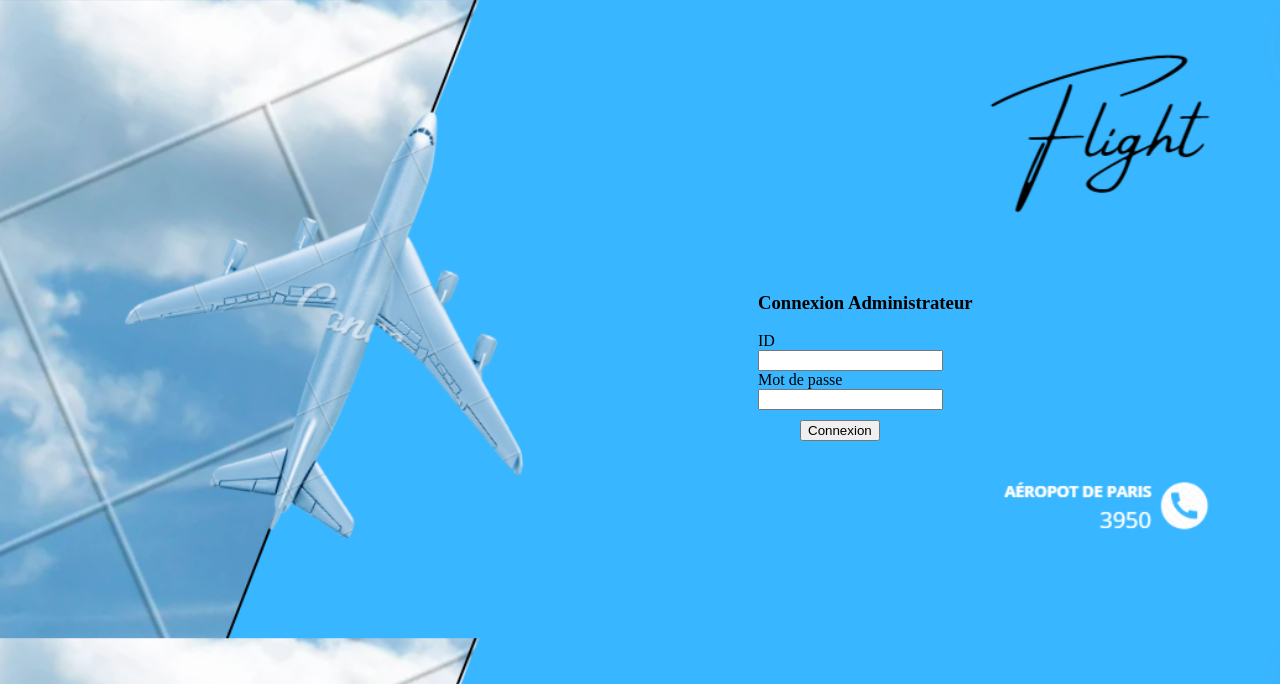
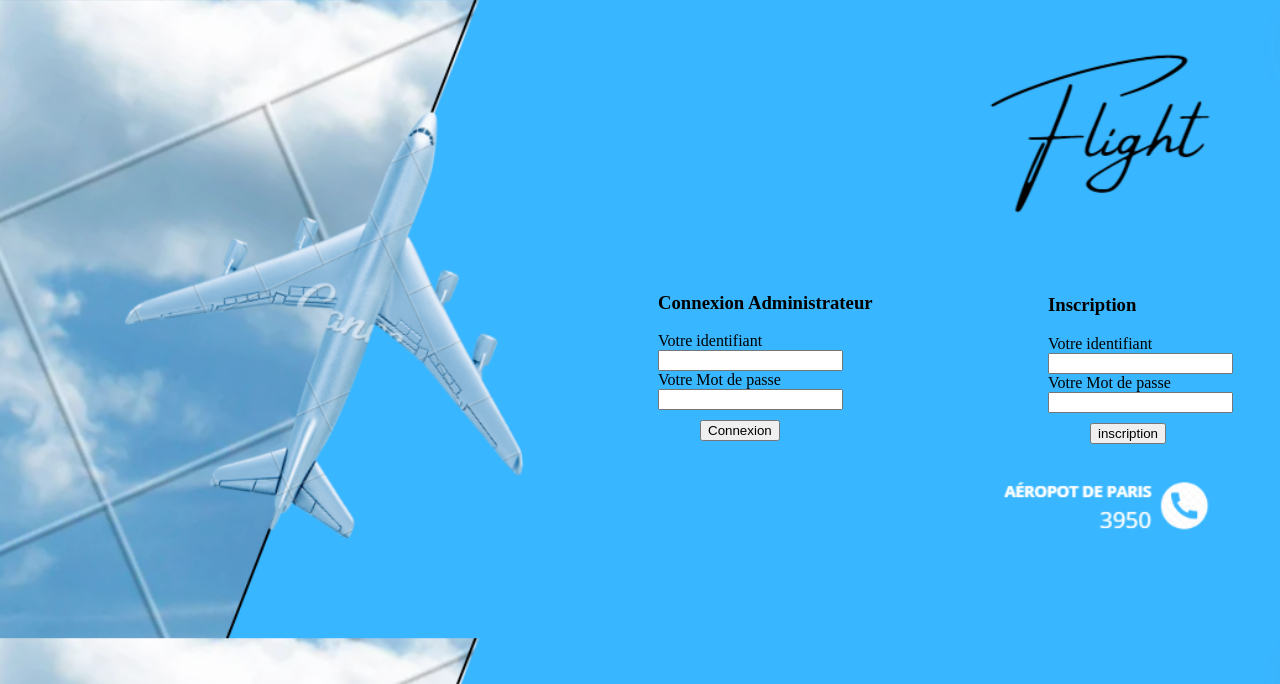
Before and after one commit to HarounaCamara007/Site_Aeroport, a PHP site: page /Projet_DevOps/site_aeroport/index.php in a window 1280 px wide. Shown: the top 684 px of the page. Run offline with PHP 8.4, Linux system fonts and the light colour scheme.

Commit message:
Site aéroport v2 avec connexion et inscription

```diff
--- a/Public/css/index.css
+++ b/Public/css/index.css
@@ -7,7 +7,7 @@ margin-bottom: 20px;
 
 #formulaire_connexion{
     position: relative;
-    left: 750px;
+    left: 650px;
     top: 265px;
 }
 
@@ -16,3 +16,15 @@ margin-bottom: 20px;
     margin-top: 10px;
     left: 42px;
 }
+
+.form_inscription{
+    position: relative;
+    left: 1040px;
+    top: 99px;
+}
+
+#bouton_inscription{
+    position: relative;
+    margin-top: 10px;
+    left: 42px;
+}
--- a/View/page_liste_passager.php
+++ b/View/page_liste_passager.php
@@ -4,7 +4,7 @@
     <meta charset="UTF-8">
     <meta name="viewport" content="width=device-width, initial-scale=1.0">
     <link rel="stylesheet" href="../Public/css/page_liste_passager.css">
-    <title>Document</title>
+    <title>Aeroport de Paris</title>
 </head>
 <body>
 
--- a/View/page_liste_vol.php
+++ b/View/page_liste_vol.php
@@ -4,7 +4,7 @@
     <meta charset="UTF-8">
     <meta name="viewport" content="width=device-width, initial-scale=1.0">
     <link rel="stylesheet" href="../Public/css/page_liste_vol.css">
-    <title>Document</title>
+    <title>Aeroport de Paris</title>
 </head>
 <body>
 
--- a/View/page_modifier_reservation.php
+++ b/View/page_modifier_reservation.php
@@ -4,7 +4,7 @@
     <meta charset="UTF-8">
     <meta name="viewport" content="width=device-width, initial-scale=1.0">
     <link rel="stylesheet" href="../Public/css/page_modifier_reservation.css">
-    <title>Document</title>
+    <title>Aeroport de Paris</title>
 </head>
 <body>
 
--- a/index.php
+++ b/index.php
@@ -4,20 +4,35 @@
     <meta charset="UTF-8">
     <meta name="viewport" content="width=device-width, initial-scale=1.0">
     <link rel="stylesheet" href="./Public/css/index.css">
-    <title>Document</title>
+    <title>Aeroport de Paris</title>
 </head>
 <body>
    <form action="./Controller/connexion.php" method="post" id="formulaire_connexion">
 
     <h3>Connexion Administrateur</h3>
 
-        <label for="identifiant" id="identifiant"> ID </label><br>
+        <label for="identifiant" id="identifiant"> Votre identifiant </label><br>
         <input type="text" id="identifiant_input" name="identifiant"></input><br>
 
-        <label for="password"> Mot de passe </label><br>
+        <label for="password"> Votre Mot de passe </label><br>
         <input type="text" id="password_input" name="password"></input><br>
 
         <input type="submit" value="Connexion" id="bouton_connexion"></input>
     </form>
+
+    <form action="./Controller/inscription.php" method="post" id="formulaire_inscription">
+
+    <div class="form_inscription">
+    <h3>Inscription</h3>
+
+        <label for="identifiant" id="identifiant"> Votre identifiant </label><br>
+        <input type="text" id="identifiant_input" name="identifiant"></input><br>
+
+        <label for="password"> Votre Mot de passe </label><br>
+        <input type="text" id="password_input" name="password"></input><br>
+
+        <input type="submit" value="inscription" id="bouton_inscription"></input>
+    </form>
+    </div>
 </body>
 </html>
```
Also changed, not shown: Controller/inscription.php (added, +11 -0 lines).
